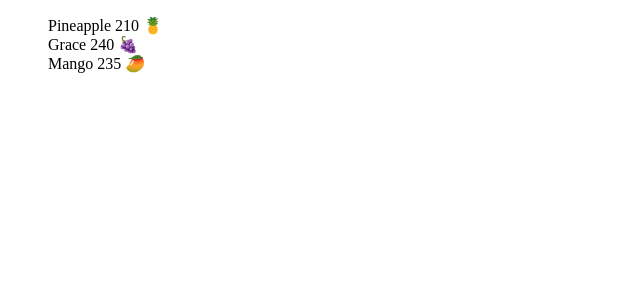
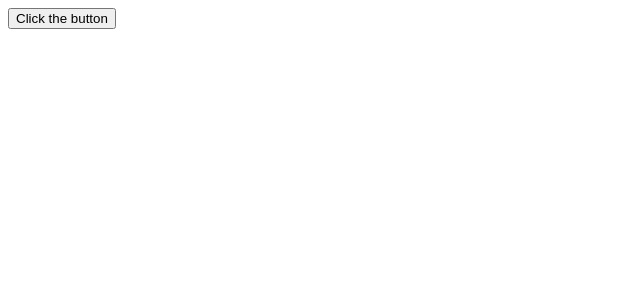
Before and after one commit to ElyorAzimovJava/ReactComponent, a React (Vite) app in the folder reactPro/: page / in a window 1280 px wide. Shown: the top 300 px of the page, without its empty margins (0-640 px from the left). Built offline with nearby package versions, Linux system fonts and the light colour scheme.

Commit message:
Handling onClick event in react

```diff
--- a/reactPro/src/App.jsx
+++ b/reactPro/src/App.jsx
@@ -1,10 +1,11 @@
 import Hello from "./component/Hello.jsx"
 import Fruits from "./component/Fruits.tsx"
+import Event from "./component/Event.jsx";
 
 function App() {
 
   return <div className="App">
-     <Fruits/>
+     <Event/>
   </div>
 }
 
--- /dev/null
+++ b/reactPro/src/component/Event.jsx
@@ -0,0 +1,8 @@
+export default function Event(){
+    function handleOnclick(){
+        console.log("Button clicked ")
+    }
+    return( <button onClick={handleOnclick}>
+        Click the button
+    </button>)
+};
--- a/reactPro/src/component/Fruit.jsx
+++ b/reactPro/src/component/Fruit.jsx
@@ -1,5 +1,13 @@
 export default function Fruit({fruit}){
-    return <div>
-        {fruit.name} {fruit.price} {fruit.emoji}
-    </div>
+    return(
+        <>
+
+        {
+            fruit.price > 200 ?
+                <li>{fruit.name} {fruit.price} {fruit.emoji}</li>
+                : ""
+        }
+        </>
+
+    )
 }
--- a/reactPro/src/component/Fruits.tsx
+++ b/reactPro/src/component/Fruits.tsx
@@ -15,7 +15,7 @@ export default function Fruits() {
         <div>
      <ul>
          {fruits.map(fruit => (
-             fruit.price > 200 ? <Fruit  key = {fruit.name} fruit={fruit} />:""
+            <Fruit  key = {fruit.name} fruit={fruit} />
          ))}
      </ul>
         </div>
```
